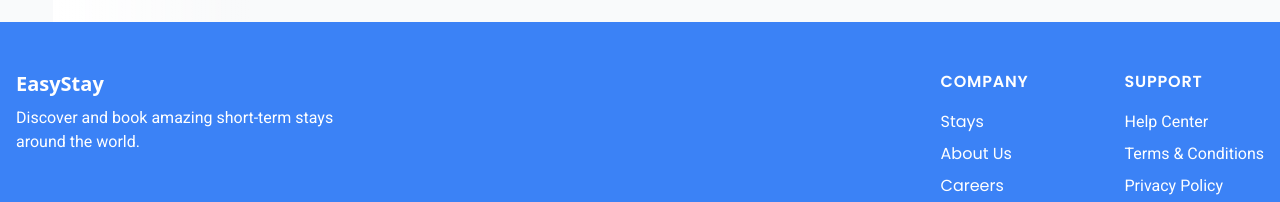
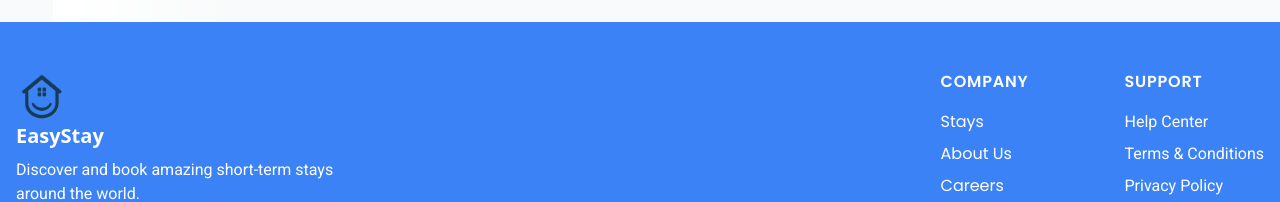
Before and after one commit to sifathasan2430/Easy-Stay, a Next.js app: page / in a window 1280 px wide. Shown: the part 4256-4458 px from the top of the page. Built offline with nearby package versions, Linux system fonts and the light colour scheme; no server answers.

Commit message:
[Updated]:Logo

```diff
--- a/src/app/Components/Footer.jsx
+++ b/src/app/Components/Footer.jsx
@@ -12,7 +12,10 @@ const Footer = () => {
           <div className="md:flex md:justify-between md:items-start">
             {/* Logo + description */}
             <div className="mb-8 md:mb-0">
-              <h2 className="text-xl font-bold">EasyStay</h2>
+              <h2 className="text-xl font-bold">
+                <img src="ES  LOGO.png" alt="Logo" width={50} height={50} />
+                EasyStay
+              </h2>
               <p className="mt-2 font-body max-w-xs">
                 Discover and book amazing short-term stays around the world.
               </p>
```
